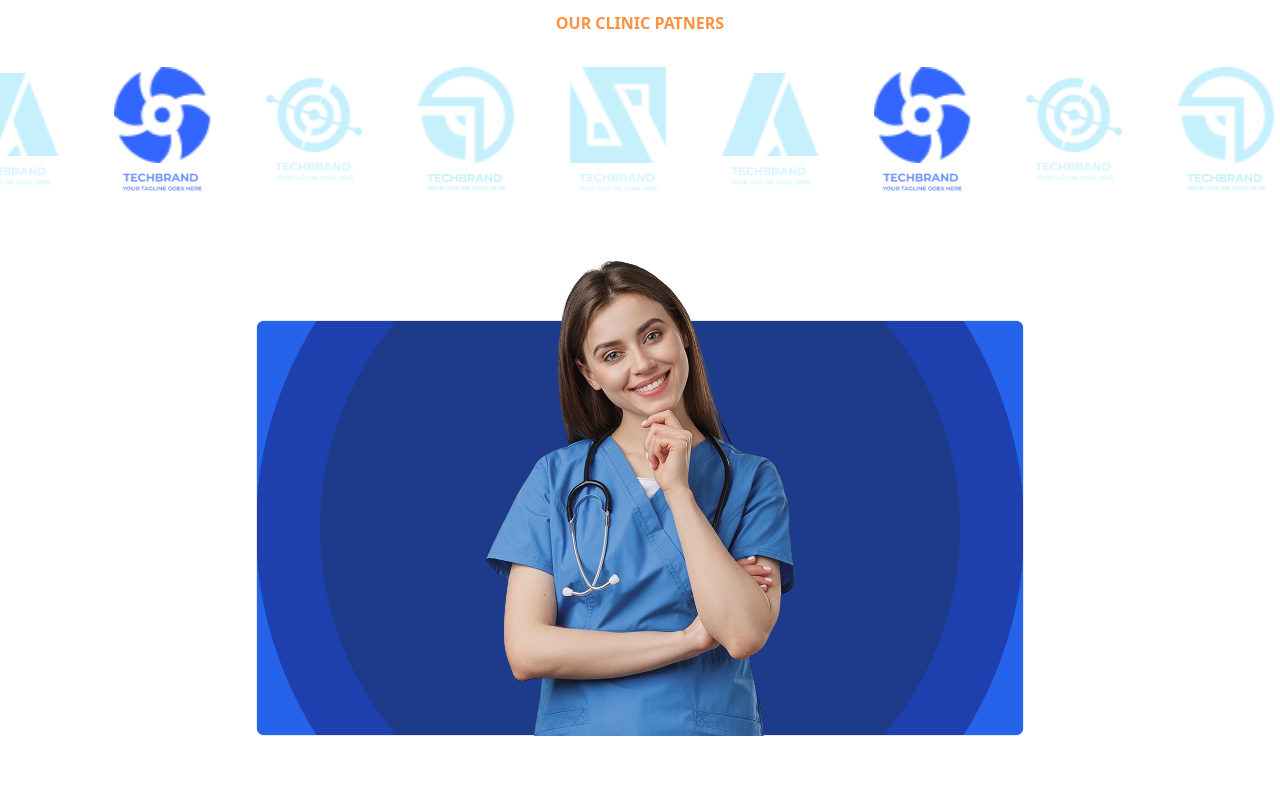
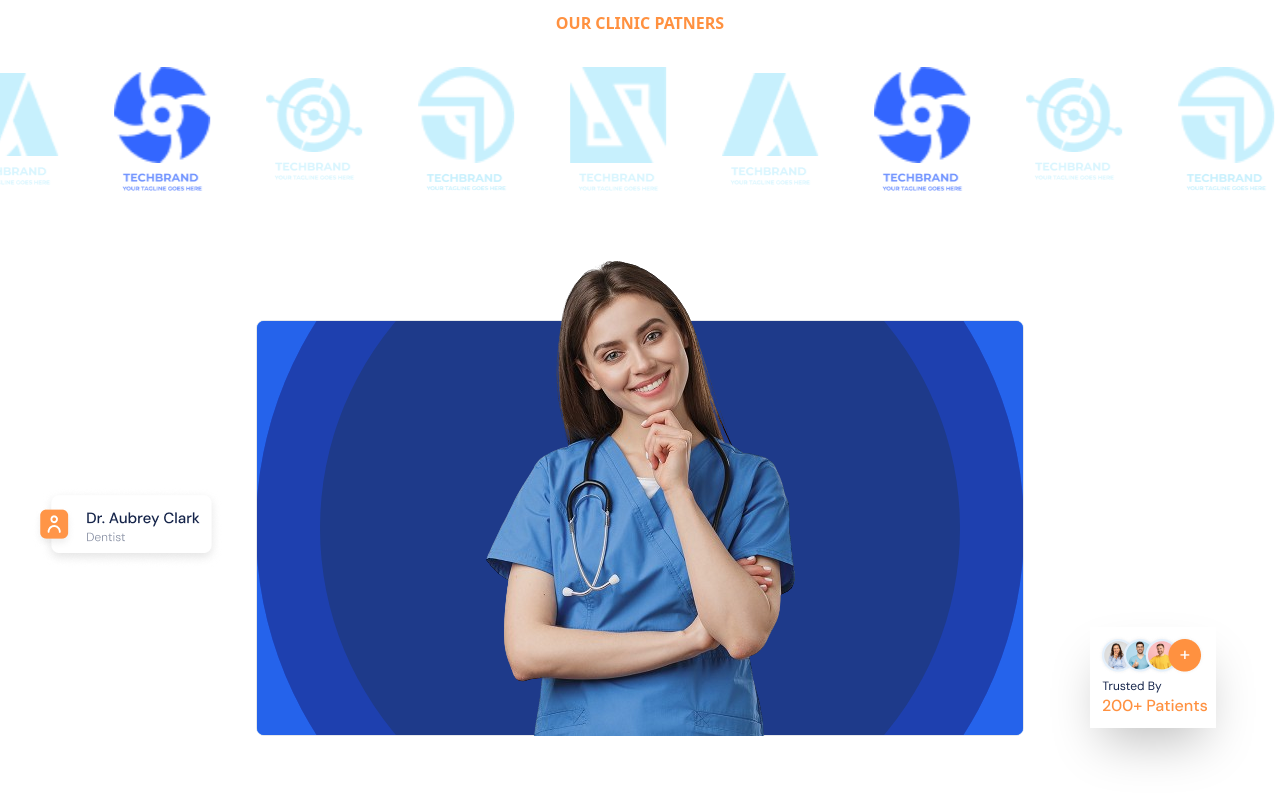
Before and after one commit to paul-murithi/frontEnd-projects, a React (Vite) app in the folder dentist-website-main/: page / in a window 1280 px wide. Shown: the part 1355-2155 px from the top of the page. Built offline with nearby package versions, Linux system fonts and the light colour scheme.

Commit message:
feat: Add floating badge on doctor's potrait

```diff
--- a/dentist-website-main/src/components/About/DoctorPotrait.jsx
+++ b/dentist-website-main/src/components/About/DoctorPotrait.jsx
@@ -1,12 +1,19 @@
 import React from "react";
 
 import nursePotrait from "../../assets/images/doctor-potrait-pg-2.png";
+import floatingBadge from "../../assets/images/Item-08.png";
+import floatingBadgeRight from "../../assets/images/Group-19.png";
 import Image from "../Image/Image";
 
 const DoctorPotrait = () => {
   return (
     <div className="w-full flex justify-center items-center my-[10%] relative">
-      <div className="rounded-lg w-3/5 h-[26rem] border relative z-30 flex items-center justify-center overflow-hidden">
+      <Image source={floatingBadge} className="absolute z-30 left-8" />
+      <div className="shadow-2xl z-30 absolute bottom-2 right-16 p-2">
+        <Image source={floatingBadgeRight} className="" />
+      </div>
+
+      <div className="rounded-lg w-3/5 h-[26rem] border relative z-10 flex items-center justify-center overflow-hidden">
         {/* Circles */}
         <div className="absolute top-0 left-0 right-0 bottom-0 flex justify-center items-center">
           <div className="absolute rounded-full w-[100vw] h-[100vw] bg-blue-100"></div>
@@ -21,7 +28,7 @@ const DoctorPotrait = () => {
 
       <>
         {/* Image */}
-        <Image source={nursePotrait} className="absolute bottom-0 z-40" />
+        <Image source={nursePotrait} className="absolute bottom-0 z-20" />
       </>
     </div>
   );
```
Also changed, not shown: dentist-website-main/src/assets/images/Group-19.png (added), dentist-website-main/src/assets/images/doctor-potrait.png (deleted).
